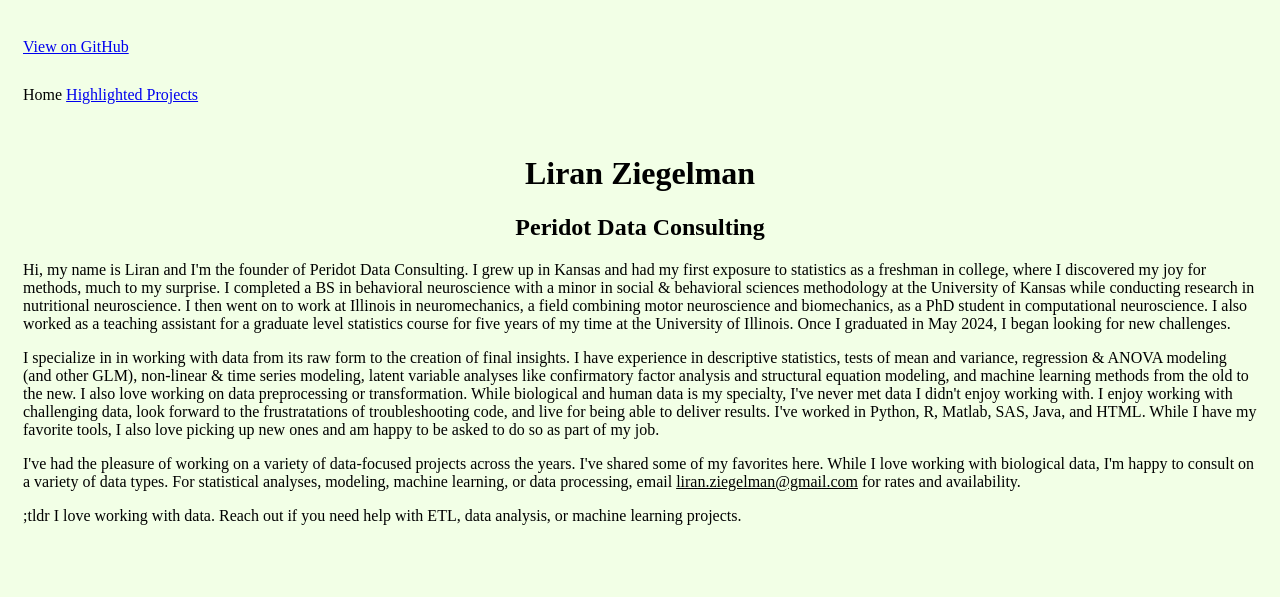
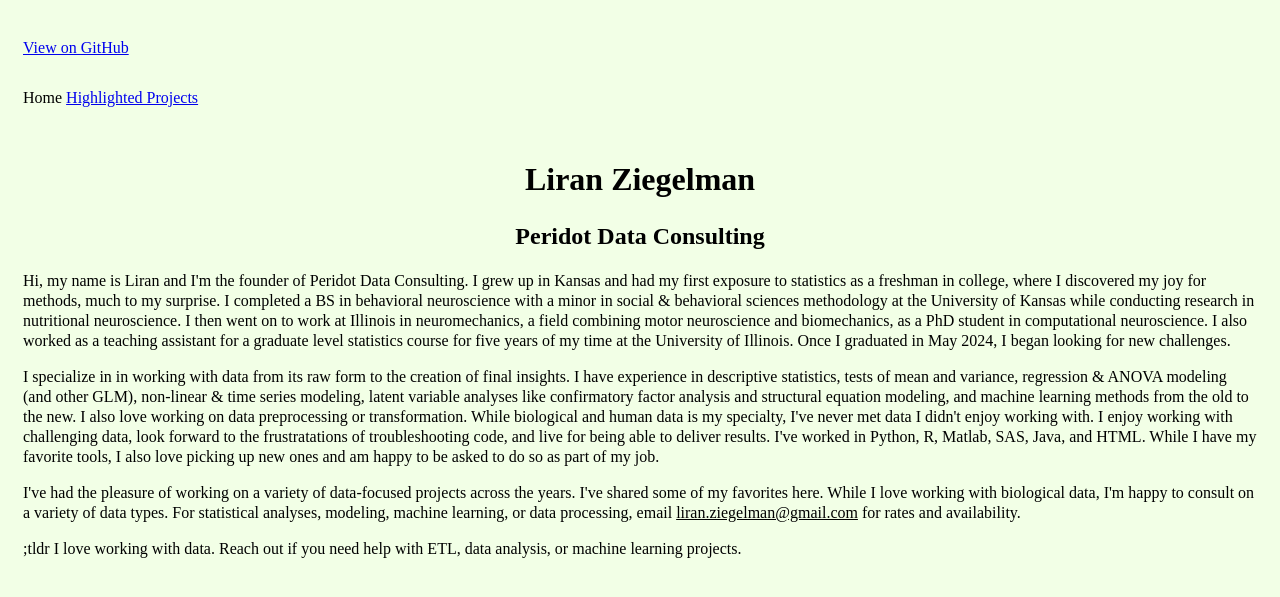
Before and after one commit to lziegelman/lziegelman.github.io, a Jekyll site: the page built from index.html, in a window 1280 px wide. Shown: the top 597 px of the page. Built offline with Jekyll 4.4.1, drawn with Linux system fonts in a browser that asks for light colours.

Commit message:
line spacing

```diff
--- a/_layouts/default.html
+++ b/_layouts/default.html
@@ -6,7 +6,8 @@
     <style>
         Body {background-color: #f2ffe6;
               font-family: Aharoni;
-              padding: 30px 15px;}
+              padding: 30px 15px;
+	      line-height: 1.25;}
     </style>
   </head>
   <body>
--- a/index.html
+++ b/index.html
@@ -6,8 +6,12 @@ description: Peridot Data Consulting
 
 <p>Hi, my name is Liran and I'm the founder of Peridot Data Consulting. I grew up in Kansas and had my first exposure to statistics as a freshman in college, where I discovered my joy for methods, much to my surprise. I completed a BS in behavioral neuroscience with a minor in social & behavioral sciences methodology at the University of Kansas while conducting research in nutritional neuroscience. I then went on to work at Illinois in neuromechanics, a field combining motor neuroscience and biomechanics, as a PhD student in computational neuroscience. I also worked as a teaching assistant for a graduate level statistics course for five years of my time at the University of Illinois. Once I graduated in May 2024, I began looking for new challenges. </p>
 
+<p></p>
+
 <p> I specialize in in working with data from its raw form to the creation of final insights. I have experience in descriptive statistics, tests of mean and variance, regression & ANOVA modeling (and other GLM), non-linear & time series modeling, latent variable analyses like confirmatory factor analysis and structural equation modeling, and machine learning methods from the old to the new. I also love working on data preprocessing or transformation. While biological and human data is my specialty, I've never met data I didn't enjoy working with. I enjoy working with challenging data, look forward to the frustratations of troubleshooting code, and live for being able to deliver results. I've worked in Python, R, Matlab, SAS, Java, and HTML. While I have my favorite tools, I also love picking up new ones and am happy to be asked to do so as part of my job.</p>
 
 <p> I've had the pleasure of working on a variety of data-focused projects across the years. I've shared some of my favorites here. While I love working with biological data, I'm happy to consult on a variety of data types. For statistical analyses, modeling, machine learning, or data processing, email <u>liran.ziegelman@gmail.com</u> for rates and availability. </p>
 
+<p></p>
+
 <p>;tldr I love working with data. Reach out if you need help with ETL, data analysis, or machine learning projects.</p>
```
